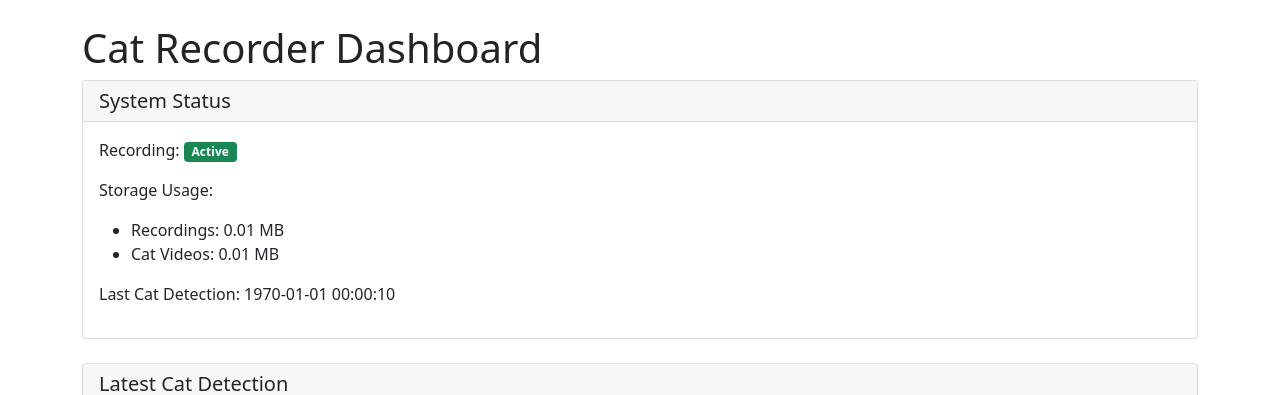
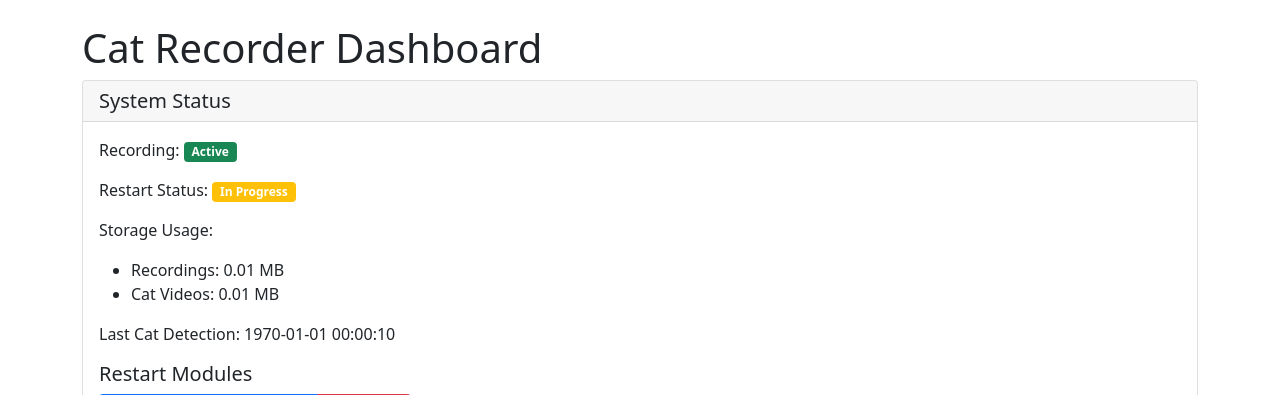
Before and after one commit to sgrk/cat_recorder, a Flask app: template webui/templates/dashboard.html in a window 1280 px wide. Shown: the top 395 px of the page. Run offline with Flask 2, Linux system fonts and the light colour scheme; the template is opened without the code that fills it: most values are stand-ins (such as "Sample title", 1, 10 or a date in 2020); parts of the project's set-up code (start-up, migrations or seed data) failed here and were passed over.

Commit message:
WebUIで設定ファイルやモデルを更新した時に即時反映できるように各モジュールを再起動する機能を追加

```diff
--- a/config.yaml
+++ b/config.yaml
@@ -29,4 +29,4 @@ model:
 # Web UI settings
 webui:
   host: "0.0.0.0"
-  port: 50548
+  port: 54044
--- a/webui/app.py
+++ b/webui/app.py
@@ -1,6 +1,6 @@
 from flask import Flask, render_template, request, jsonify, send_file, abort
 from pathlib import Path
-from typing import Dict, Any
+from typing import Dict, Any, List
 import threading
 import time
 import os
@@ -9,10 +9,12 @@ from config.config_manager import ConfigManager
 from storage.manager import StorageManager
 from camera.recorder import CameraRecorder
 from processor.video_processor import VideoProcessor
+from restart_manager import RestartManager
 
 app = Flask(__name__)
 config = ConfigManager()
 storage_manager = StorageManager()
+restart_manager = RestartManager()
 
 # Add custom template filters
 @app.template_filter('strftime')
@@ -34,7 +36,8 @@ system_status: Dict[str, Any] = {
     "storage_usage": {
         "recordings": 0,
         "cat_videos": 0
-    }
+    },
+    "restart_in_progress": False
 }
 
 def update_system_status():
@@ -59,10 +62,33 @@ def update_system_status():
         if latest_cat_image and latest_cat_image.exists():
             system_status["last_cat_detection"] = latest_cat_image.stat().st_mtime
 
+        # Check if restart is in progress
+        if hasattr(restart_manager, '_restart_thread') and restart_manager._restart_thread:
+            system_status["restart_in_progress"] = restart_manager._restart_thread.is_alive()
+        else:
+            system_status["restart_in_progress"] = False
+
         time.sleep(5)  # Update every 5 seconds
 
 # Start system status update thread
 threading.Thread(target=update_system_status, daemon=True).start()
+
+# Map config sections to modules that need to be restarted when they change
+CONFIG_MODULE_MAP = {
+    "camera": ["camera"],
+    "storage": ["storage"],
+    "processing": ["processor"],
+    "model": ["processor"]
+}
+
+def determine_modules_to_restart(changed_sections: List[str]) -> List[str]:
+    """Determine which modules need to be restarted based on changed config sections."""
+    modules_to_restart = set()
+    for section in changed_sections:
+        if section in CONFIG_MODULE_MAP:
+            for module in CONFIG_MODULE_MAP[section]:
+                modules_to_restart.add(module)
+    return list(modules_to_restart)
 
 @app.route("/")
 def dashboard():
@@ -82,11 +108,26 @@ def handle_settings():
         return jsonify(config._config)
 
     new_settings = request.json
+    changed_sections = []
+
     for section, values in new_settings.items():
-        for key, value in values.items():
-            config.set_setting(value, section, key)
+        if values:  # Check if the section has any values
+            changed_sections.append(section)
+            for key, value in values.items():
+                config.set_setting(value, section, key)
 
-    return jsonify({"status": "success"})
+    # Determine which modules need to be restarted
+    modules_to_restart = determine_modules_to_restart(changed_sections)
+
+    # Restart affected modules
+    if modules_to_restart:
+        restart_manager.restart_modules(modules_to_restart)
+        return jsonify({
+            "status": "success",
+            "message": f"Settings updated. Restarting modules: {', '.join(modules_to_restart)}"
+        })
+
+    return jsonify({"status": "success", "message": "Settings updated."})
 
 @app.route("/api/model", methods=["POST"])
 def upload_model():
@@ -105,7 +146,15 @@ def upload_model():
     try:
         new_model_path = storage_manager.save_model(temp_path)
         config.set_setting(str(new_model_path), "model", "path")
-        return jsonify({"status": "success", "path": str(new_model_path)})
+
+        # Restart the processor module to load the new model
+        restart_manager.restart_modules(["processor"])
+
+        return jsonify({
+            "status": "success",
+            "path": str(new_model_path),
+            "message": "Model uploaded and processor restarted."
+        })
     except Exception as e:
         return jsonify({"error": str(e)}), 500
     finally:
@@ -153,6 +202,37 @@ def get_status():
     """Get current system status."""
     return jsonify(system_status)
 
+@app.route("/api/restart", methods=["POST"])
+def restart_modules():
+    """Restart specified modules."""
+    if system_status.get("restart_in_progress", False):
+        return jsonify({"error": "A restart is already in progress"}), 409
+
+    data = request.json or {}
+    modules = data.get("modules", [])
+
+    # If no modules specified, restart all
+    if not modules:
+        modules = ["camera", "processor", "storage"]
+
+    # Validate module names
+    valid_modules = ["camera", "processor", "storage"]
+    invalid_modules = [m for m in modules if m not in valid_modules]
+
+    if invalid_modules:
+        return jsonify({
+            "error": f"Invalid module names: {', '.join(invalid_modules)}",
+            "valid_modules": valid_modules
+        }), 400
+
+    # Restart the specified modules
+    restart_manager.restart_modules(modules)
+
+    return jsonify({
+        "status": "success",
+        "message": f"Restarting modules: {', '.join(modules)}"
+    })
+
 def start_webui():
     """Start the web UI server."""
     host = config.webui_config["host"]
--- a/webui/templates/dashboard.html
+++ b/webui/templates/dashboard.html
@@ -27,6 +27,9 @@
                 <p>Recording: <span id="recording-status" class="badge bg-{{ 'success' if status.recording else 'secondary' }}">
                     {{ 'Active' if status.recording else 'Inactive' }}
                 </span></p>
+                <p>Restart Status: <span id="restart-status" class="badge bg-{{ 'warning' if status.restart_in_progress else 'secondary' }}">
+                    {{ 'In Progress' if status.restart_in_progress else 'Idle' }}
+                </span></p>
                 <p>Storage Usage:</p>
                 <ul>
                     <li>Recordings: {{ (status.storage_usage.recordings / 1024 / 1024)|round(2) }} MB</li>
@@ -37,6 +40,16 @@
                 {% else %}
                 <p>Last Cat Detection: None</p>
                 {% endif %}
+
+                <div class="mt-3">
+                    <h5>Restart Modules</h5>
+                    <div class="btn-group" role="group">
+                        <button id="restart-camera" class="btn btn-outline-primary btn-sm">Camera</button>
+                        <button id="restart-processor" class="btn btn-outline-primary btn-sm">Processor</button>
+                        <button id="restart-storage" class="btn btn-outline-primary btn-sm">Storage</button>
+                        <button id="restart-all" class="btn btn-outline-danger btn-sm">All Modules</button>
+                    </div>
+                </div>
             </div>
         </div>
 
@@ -231,6 +244,73 @@
 
         // Set up periodic refresh for cat image
         setInterval(refreshCatImage, 10000);
+
+        // Set up periodic refresh for system status
+        async function refreshSystemStatus() {
+            try {
+                const response = await fetch('/api/status');
+                if (response.ok) {
+                    const status = await response.json();
+
+                    // Update recording status
+                    const recordingStatus = document.getElementById('recording-status');
+                    if (recordingStatus) {
+                        recordingStatus.textContent = status.recording ? 'Active' : 'Inactive';
+                        recordingStatus.className = `badge bg-${status.recording ? 'success' : 'secondary'}`;
+                    }
+
+                    // Update restart status
+                    const restartStatus = document.getElementById('restart-status');
+                    if (restartStatus) {
+                        restartStatus.textContent = status.restart_in_progress ? 'In Progress' : 'Idle';
+                        restartStatus.className = `badge bg-${status.restart_in_progress ? 'warning' : 'secondary'}`;
+                    }
+
+                    // Disable restart buttons if restart is in progress
+                    const restartButtons = document.querySelectorAll('[id^="restart-"]');
+                    restartButtons.forEach(button => {
+                        button.disabled = status.restart_in_progress;
+                    });
+                }
+            } catch (error) {
+                console.error('Error refreshing system status:', error);
+            }
+        }
+
+        // Set up periodic refresh for system status
+        setInterval(refreshSystemStatus, 2000);
+
+        // Handle module restart
+        async function restartModule(modules) {
+            try {
+                const response = await fetch('/api/restart', {
+                    method: 'POST',
+                    headers: {
+                        'Content-Type': 'application/json'
+                    },
+                    body: JSON.stringify({ modules })
+                });
+
+                if (response.ok) {
+                    const result = await response.json();
+                    alert(result.message);
+                    // Refresh status immediately
+                    refreshSystemStatus();
+                } else {
+                    const error = await response.json();
+                    alert(`Error: ${error.error || 'Failed to restart modules'}`);
+                }
+            } catch (error) {
+                console.error('Error restarting modules:', error);
+                alert('Error restarting modules');
+            }
+        }
+
+        // Set up restart button handlers
+        document.getElementById('restart-camera').addEventListener('click', () => restartModule(['camera']));
+        document.getElementById('restart-processor').addEventListener('click', () => restartModule(['processor']));
+        document.getElementById('restart-storage').addEventListener('click', () => restartModule(['storage']));
+        document.getElementById('restart-all').addEventListener('click', () => restartModule([])); // Empty array means all modules
     </script>
 </body>
 </html>
```
Also changed, not shown: main_controller.py (+39 -1 lines), mock_ultralytics.py (added, +50 -0 lines), processor/video_processor.py (+22 -6 lines), restart_manager.py (added, +61 -0 lines).
